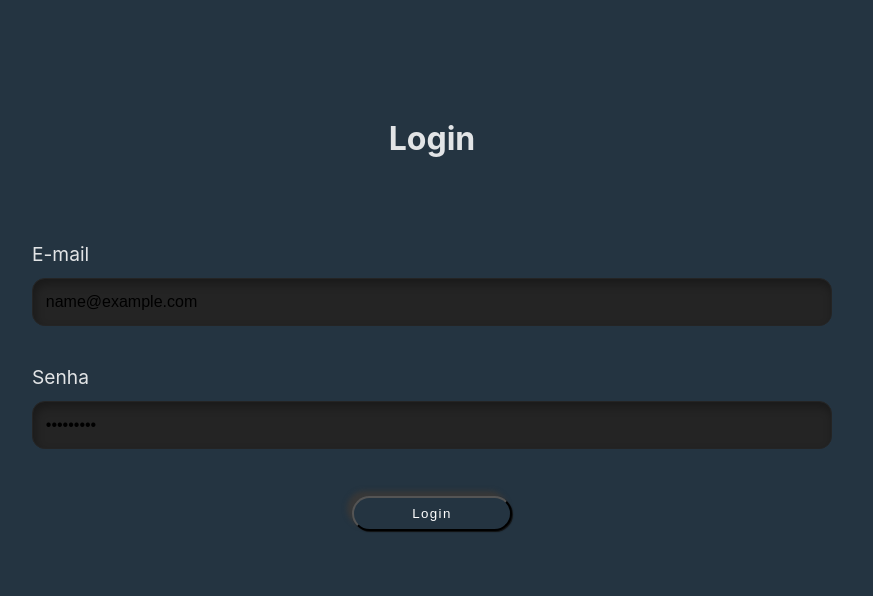
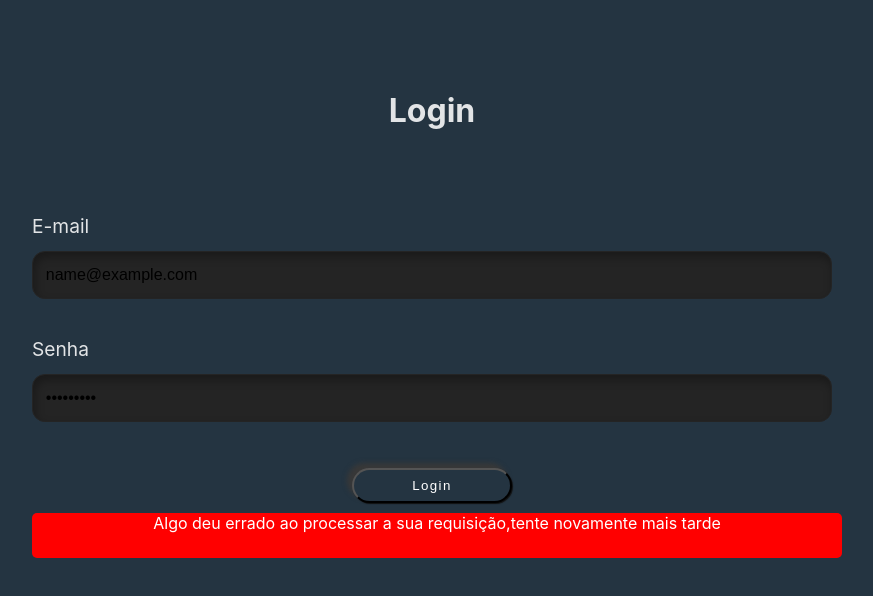
Before and after one commit to Danielpatinno/sorteio_app, a React (Vite) app: page /loginAdm in a window 1280 px wide. Both pictures are taken after typing "name@example.com", "Sample123" into the empty fields and a click on the button "Login". Shown: the top 596 px of the page, without its empty margins (208-1081 px from the left). Built offline with nearby package versions, Linux system fonts and the light colour scheme; no server answers.

Commit message:
add message in page login

```diff
--- /dev/null
+++ b/src/components/Message/Message.styles.ts
@@ -0,0 +1,36 @@
+import styled, { css } from "styled-components";
+import { AlertType } from "./Message";
+
+interface ContainerProps {
+  type: AlertType
+}
+
+const alertMessageType = {
+  success: () => css`
+    background-color: green;
+    color: white;
+  `,
+  error: () => css`
+    background-color: red;
+    color: white;
+  `
+}
+
+export const Container = styled.div<ContainerProps>`
+  ${({ type }) => css`
+    gap: 1;
+    padding: 5px;
+    width: 100%;
+    height: 35px;
+    border-radius: 5px;
+    margin-top: 10px;
+    font-weight: normal;
+    text-align: center;
+
+    p {
+      margin-top: -7px;
+    }
+
+    ${alertMessageType[type]}
+  `}
+`
--- /dev/null
+++ b/src/components/Message/Message.tsx
@@ -0,0 +1,17 @@
+import { Container } from "./Message.styles"
+
+export type AlertType = 'success' | 'error'
+
+interface MessageProps {
+  msg: string
+  type: AlertType
+}
+
+export function Message({ msg, type }: MessageProps) {
+    return (
+        <Container type={type} >
+            <p>{msg}</p>
+        </Container>
+    )
+
+}
--- /dev/null
+++ b/src/components/Message/index.ts
@@ -0,0 +1 @@
+export { Message } from './Message'
--- a/src/pages/Login/Login.tsx
+++ b/src/pages/Login/Login.tsx
@@ -3,6 +3,7 @@ import { SubmitHandler, useForm } from "react-hook-form";
 import { Navigate, useLocation, useNavigate } from "react-router-dom";
 import { z } from "zod";
 import  Input from "../../components/Input/Input";
+import { Message } from "../../components/Message";
 import { useAuth } from "../../hooks/useAuth";
 import { useError } from "../../hooks/useError";
 import { Container, FormContainer, HeaderContainer, InputContainer } from "./Login.styles";
@@ -85,6 +86,8 @@ export function Login() {
           />
         </InputContainer>
         <button>Login</button>
+        {error && <Message msg={error} type="error"/> }
+
       </form>
     </FormContainer>
     </Container>
```
